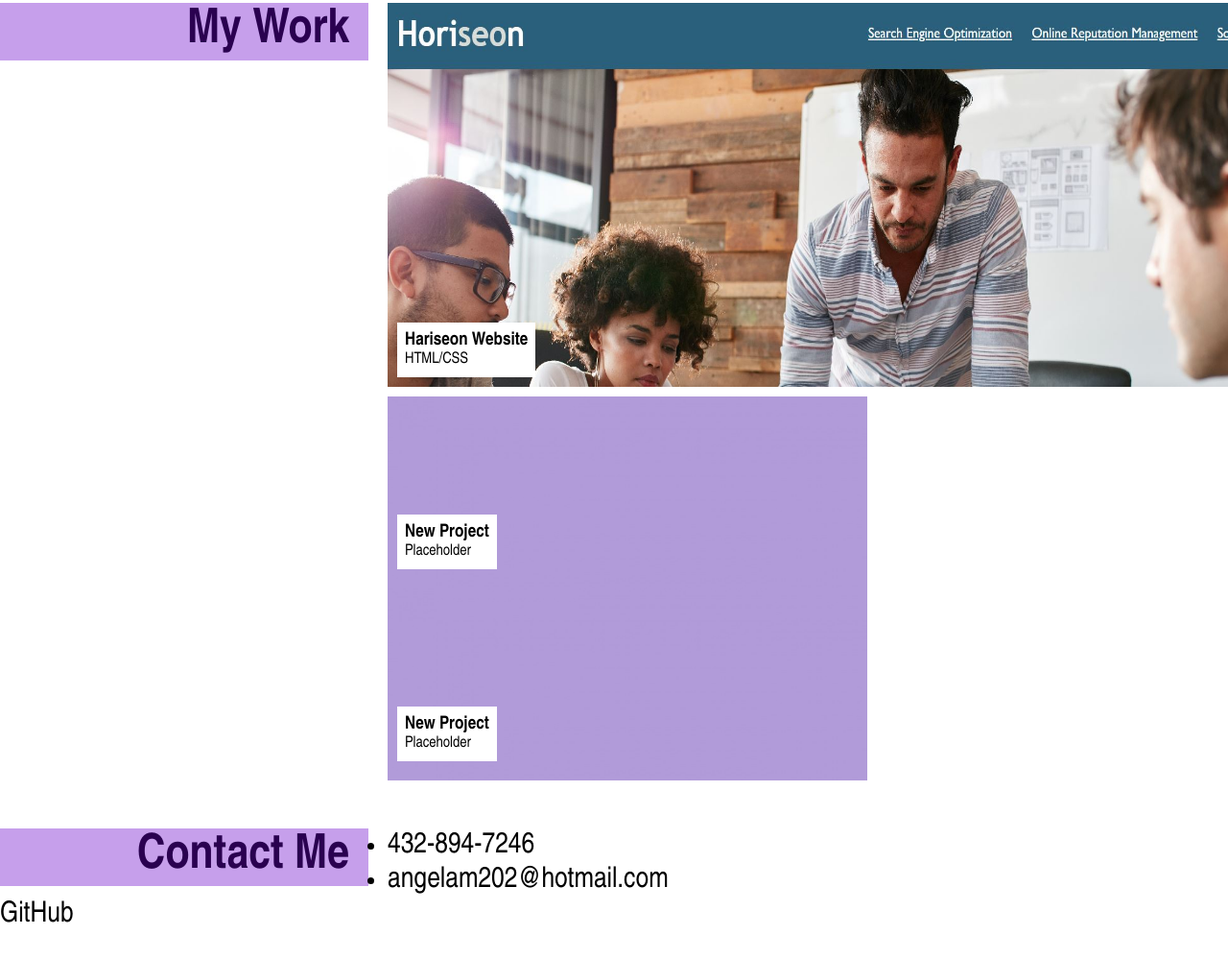
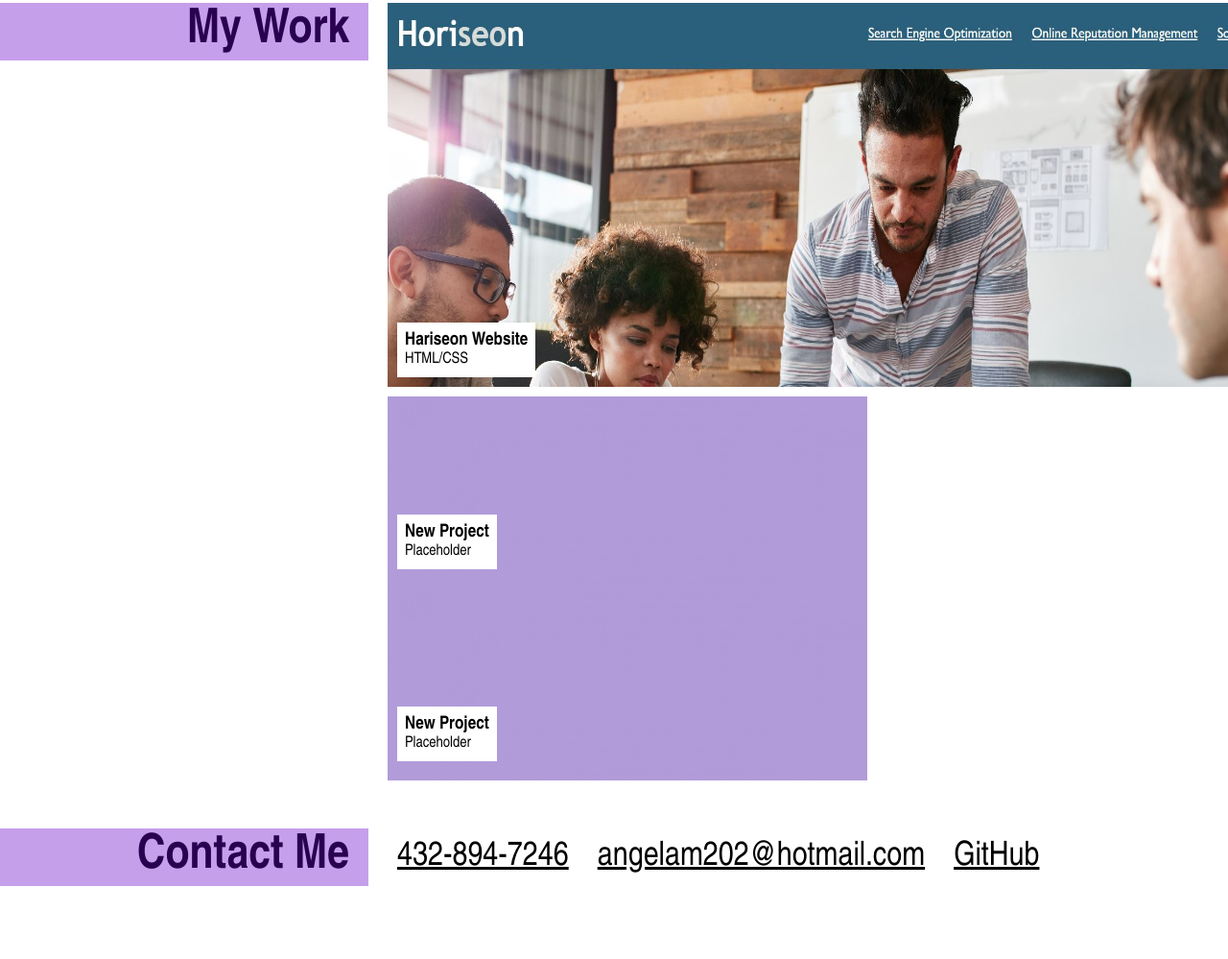
Before and after one commit to angiem07/My-Portfolio, a plain HTML site: page index.html in a window 1280 px wide. Shown: the part 468-1467 px from the top of the page at 96% size. After the commit the page ends 1433 px from the top, so only its background shows below. Drawn offline with Linux system fonts and the light colour scheme.

Commit message:
work on editing contact me section

```diff
--- a/assets/css/style.css
+++ b/assets/css/style.css
@@ -96,19 +96,6 @@ a {
     width: auto;
 }
 
-/* .contacts nav {
-    float: right;
-}
-
-.contacts nav ul {
-    list-style-type: none;
-}
-
-.contacts nav ul li {
-    display: inline-block;
-    margin-left: 20px;
-} */
-
 .work {
     display: flex;
     flex-wrap: wrap;
@@ -134,6 +121,7 @@ a {
     height: 200px;
 
 }
+
 .bottom-left {
     position: absolute;
     bottom: 20px;
@@ -142,3 +130,18 @@ a {
     background-color: white;
     text-align: left;
 }
+
+
+
+.contacts {
+    list-style: none;
+    display: flex;
+    padding-top: 10px;
+}
+
+.contacts li {
+    margin-left: 10px;
+    margin-right: 20px;
+    font-size: 35px;
+    text-decoration: underline;
+}
--- a/index.html
+++ b/index.html
@@ -58,10 +58,10 @@
             </div>
         </div>
 
-        <div class="body-grid" class="contacts">
+        <div class="body-grid">
             <h2 class="subtitle" id="contact-me">Contact Me</h2>
                 <nav class="paragraph">
-                    <ul>
+                    <ul class="contacts">
                         <li>432-894-7246</li>
                         <li>angelam202@hotmail.com</li>
                         <li>GitHub</li>
```
